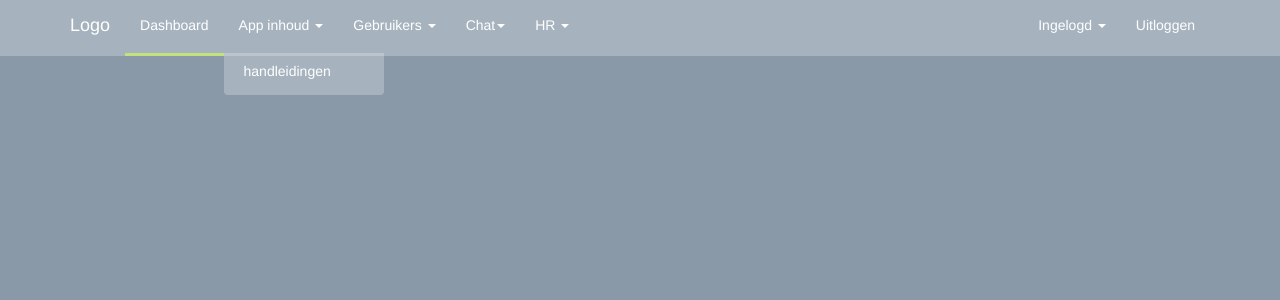
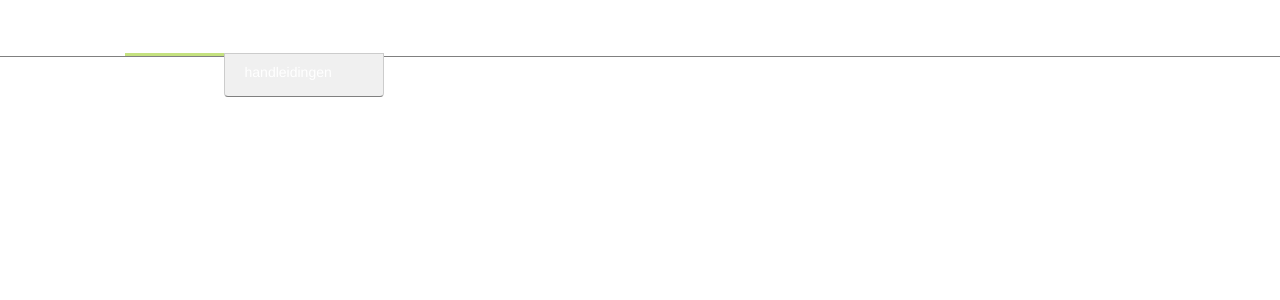
Before and after one commit to svenMolhuijsen/FysioWebsite, a PHP site: page / in a window 1280 px wide, after a click on "App inhoud". Shown: the top 300 px of the page. Run offline with PHP 8.4, Linux system fonts and the light colour scheme; some libraries are stand-ins or nearby versions.

Commit message:
css geupdate naar stijl fysio

```diff
--- a/content/css/style.css
+++ b/content/css/style.css
@@ -1,48 +1,47 @@
-body{
-    background: #8999A8;
-}
-.navbar, .dropdown-menu{
-background:rgba(255,255,255,0.25);
-border: none;
-
+.navbar,
+.dropdown-menu {
+    border-bottom: 1px solid grey;
 }
 
-.nav>li>a, .dropdown-menu>li>a:focus, .dropdown-menu>li>a:hover, .dropdown-menu>li>a, .dropdown-menu>li{
+.dropdown-menu {
+    background: #F0F0F0;
+}
+
+.nav>li>a,
+.dropdown-menu>li>a:focus,
+.dropdown-menu>li>a:hover,
+.dropdown-menu>li>a,
+.dropdown-menu>li {
     border-bottom: 3px solid transparent;
 }
-.nav>li>a:focus, .nav>li>a:hover,.nav .open>a, .nav .open>a:focus, .nav .open>a:hover, .dropdown-menu>li>a:focus, .dropdown-menu>li>a:hover{
+
+.nav>li>a:focus,
+.nav>li>a:hover,
+.nav .open>a,
+.nav .open>a:focus,
+.nav .open>a:hover,
+.dropdown-menu>li>a:focus,
+.dropdown-menu>li>a:hover {
     border-bottom: 3px solid transparent;
     background: none;
 }
-.navbar a, .dropdown-menu>li>a, .dropdown-menu>li>a:focus, .dropdown-menu>li>a:hover{
+
+.navbar a,
+.dropdown-menu>li>a,
+.dropdown-menu>li>a:focus,
+.dropdown-menu>li>a:hover {
     color: #fff;
 }
-.dropdown-menu{
+
+.dropdown-menu {
     -webkit-box-shadow: none;
-    box-shadow:none;
+    box-shadow: none;
 }
 
-.nav li:hover:nth-child(8n+1), .nav li.active:nth-child(8n+1){
+.nav li:hover,
+.nav li.active {
     border-bottom: #C4E17F 3px solid;
 }
-.nav li:hover:nth-child(8n+2), .nav li.active:nth-child(8n+2){
-  border-bottom: #F7FDCA 3px solid;
+
+
 }
-.nav li:hover:nth-child(8n+3), .nav li.active:nth-child(8n+3){
-  border-bottom: #FECF71 3px solid;
-}
-.nav li:hover:nth-child(8n+4), .nav li.active:nth-child(8n+4){
-  border-bottom: #F0776C 3px solid;
-}
-.nav li:hover:nth-child(8n+5), .nav li.active:nth-child(8n+5){
-  border-bottom: #DB9DBE 3px solid;
-}
-.nav li:hover:nth-child(8n+6), .nav li.active:nth-child(8n+6){
-  border-bottom: #C49CDE 3px solid;
-}
-.nav li:hover:nth-child(8n+7), .nav li.active:nth-child(8n+7){
-  border-bottom: #669AE1 3px solid;
-}
-.nav li:hover:nth-child(8n+8), .nav li.active:nth-child(8n+8){
-  border-bottom: #62C2E4 3px solid;
-}
--- a/index.php
+++ b/index.php
@@ -50,13 +50,6 @@
 
                                 </ul>
                             </li>
-                            <li class=" down"><a href="#" class="dropdown-toggle active" data-toggle="dropdown" role="button" aria-haspopup="true" aria-expanded="false">HR <span class="caret"></span></a>
-                                <ul class="dropdown-menu">
-                                    <li><a href="#">Change Time Entry</a></li>
-                                    <li><a href="#">Report</a></li>
-                                </ul>
-                            </li>
-
                         </ul>
                         <ul class="nav navbar-nav pull-right">
                             <li class=" dropdown"><a href="#" class="dropdown-toggle active" data-toggle="dropdown" role="button" aria-haspopup="true" aria-expanded="false">Ingelogd  <span class="caret"></span></a>
```
Lines whose indentation alone changed are shown as unchanged.
